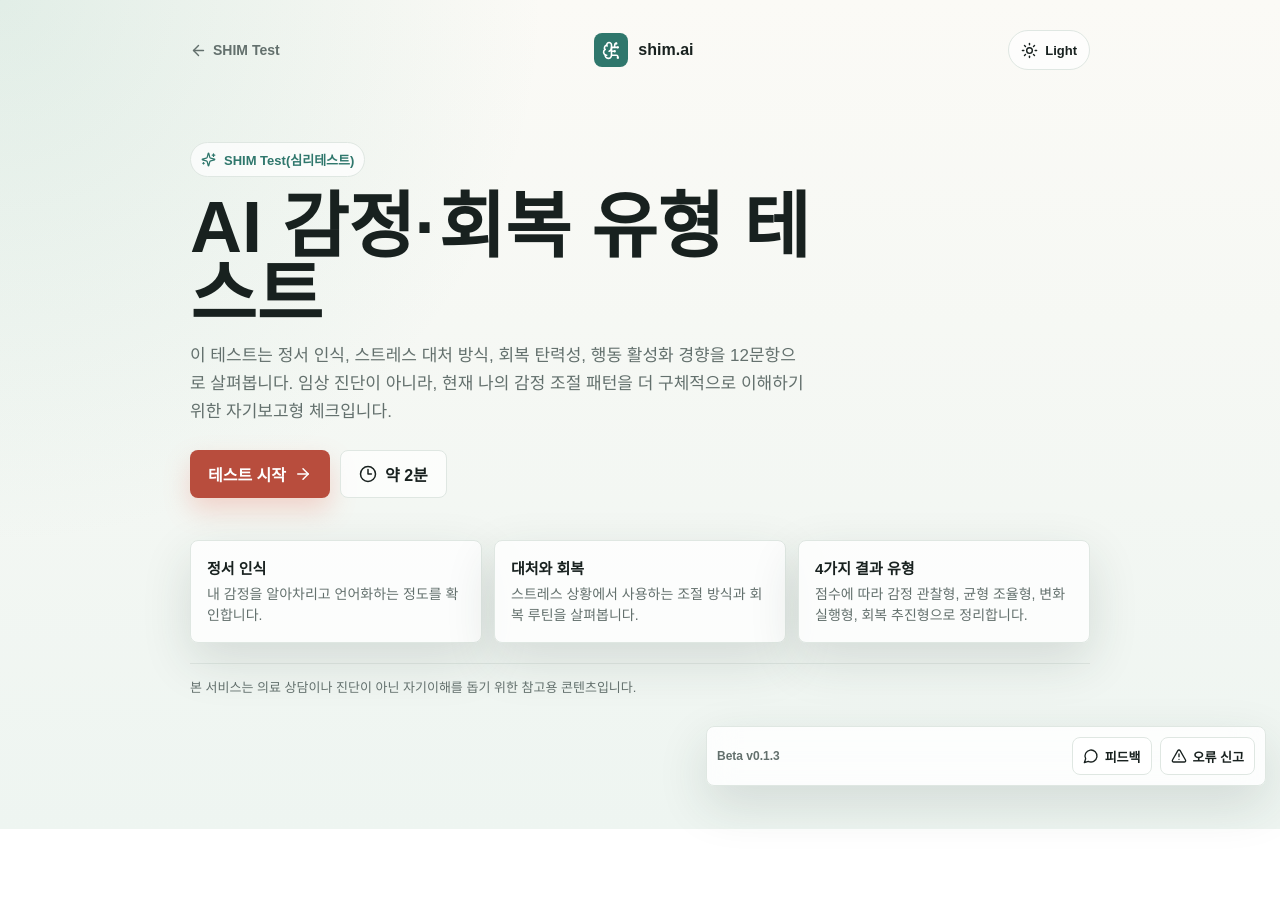
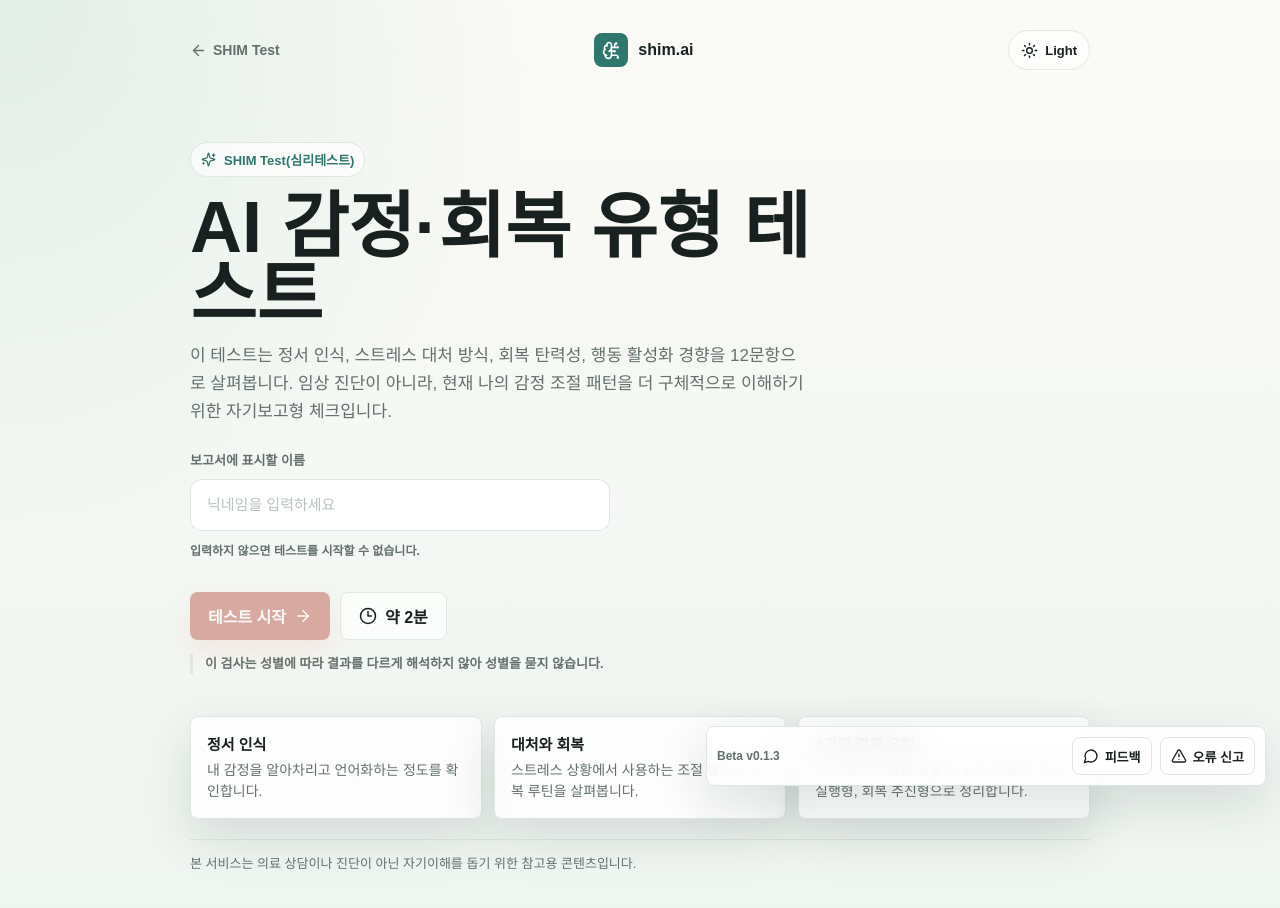
Before and after one commit to sj-dev-99/shim-ai, a Next.js app: page /mind in a window 1280 px wide. Shown: the top 908 px of the page. Before the commit the page ends 829 px from the top, so only its background shows below. Built offline with nearby package versions, Linux system fonts and the light colour scheme.

Commit message:
Require nickname before starting tests

```diff
--- a/components/ComingSoonPage.tsx
+++ b/components/ComingSoonPage.tsx
@@ -6,9 +6,10 @@ import { disclaimer } from "../lib/data";
 type ComingSoonPageProps = {
   title: string;
   description: string;
+  profileRequirement?: string;
 };
 
-export default function ComingSoonPage({ title, description }: ComingSoonPageProps) {
+export default function ComingSoonPage({ title, description, profileRequirement }: ComingSoonPageProps) {
   return (
     <>
       <Head>
@@ -42,6 +43,7 @@ export default function ComingSoonPage({ title, description }: ComingSoonPagePro
             <Clock3 size={18} aria-hidden="true" />
             베타 기간 중 순차적으로 공개할 예정입니다.
           </div>
+          {profileRequirement ? <p className="coming-soon-requirement">오픈 시 {profileRequirement} 후 검사가 시작됩니다.</p> : null}
         </section>
 
         <p className="notice">{disclaimer}</p>
--- /dev/null
+++ b/lib/testProfile.ts
@@ -0,0 +1,43 @@
+export type TestGender = "female" | "male";
+
+export type TestProfile = {
+  nickname: string;
+  gender?: TestGender;
+};
+
+const TEST_PROFILE_KEY = "shim_ai_test_profile";
+
+function isStorageAvailable() {
+  return typeof window !== "undefined" && Boolean(window.localStorage);
+}
+
+export function readTestProfile(): TestProfile | null {
+  if (!isStorageAvailable()) return null;
+
+  try {
+    const raw = window.localStorage.getItem(TEST_PROFILE_KEY);
+    if (!raw) return null;
+
+    const parsed = JSON.parse(raw) as Partial<TestProfile>;
+    if (typeof parsed.nickname !== "string" || !parsed.nickname.trim()) return null;
+
+    return {
+      nickname: parsed.nickname.trim(),
+      gender: parsed.gender === "female" || parsed.gender === "male" ? parsed.gender : undefined
+    };
+  } catch {
+    return null;
+  }
+}
+
+export function saveTestProfile(profile: TestProfile) {
+  if (!isStorageAvailable()) return;
+
+  window.localStorage.setItem(
+    TEST_PROFILE_KEY,
+    JSON.stringify({
+      nickname: profile.nickname.trim(),
+      gender: profile.gender
+    })
+  );
+}
--- a/pages/high-functioning-depression.tsx
+++ b/pages/high-functioning-depression.tsx
@@ -1,5 +1,5 @@
 import ComingSoonPage from "../components/ComingSoonPage";
 
 export default function HighFunctioningDepressionPage() {
-  return <ComingSoonPage description="기능하는 일상 뒤의 소진감 자기점검" title="고지능 우울증 검사" />;
+  return <ComingSoonPage description="기능하는 일상 뒤의 소진감 자기점검" profileRequirement="이름 또는 닉네임 입력" title="고지능 우울증 검사" />;
 }
--- a/pages/ideal-type.tsx
+++ b/pages/ideal-type.tsx
@@ -1,5 +1,5 @@
 import ComingSoonPage from "../components/ComingSoonPage";
 
 export default function IdealTypePage() {
-  return <ComingSoonPage description="끌림의 기준과 관계 가치 분석" title="이상형 분석" />;
+  return <ComingSoonPage description="끌림의 기준과 관계 가치 분석" profileRequirement="이름 또는 닉네임 입력과 성별 선택" title="이상형 분석" />;
 }
--- a/pages/love-type.tsx
+++ b/pages/love-type.tsx
@@ -1,5 +1,5 @@
 import ComingSoonPage from "../components/ComingSoonPage";
 
 export default function LoveTypePage() {
-  return <ComingSoonPage description="연애 패턴과 관계 표현 방식 분석" title="연애유형 분석" />;
+  return <ComingSoonPage description="연애 패턴과 관계 표현 방식 분석" profileRequirement="이름 또는 닉네임 입력과 성별 선택" title="연애유형 분석" />;
 }
--- a/pages/mind.tsx
+++ b/pages/mind.tsx
@@ -1,7 +1,10 @@
 import Head from "next/head";
 import Link from "next/link";
+import { FormEvent, useEffect, useState } from "react";
+import { useRouter } from "next/router";
 import { ArrowLeft, ArrowRight, BrainCircuit, Clock3, Moon, Sparkles, Sun } from "lucide-react";
 import { disclaimer, TEST_CATEGORY, TEST_NAME } from "../lib/data";
+import { readTestProfile, saveTestProfile } from "../lib/testProfile";
 
 type MindPageProps = {
   theme: "light" | "dark";
@@ -9,7 +12,23 @@ type MindPageProps = {
 };
 
 export default function MindPage({ theme, toggleTheme }: MindPageProps) {
+  const router = useRouter();
   const isDark = theme === "dark";
+  const [nickname, setNickname] = useState("");
+  const trimmedNickname = nickname.trim();
+
+  useEffect(() => {
+    const profile = readTestProfile();
+    if (profile?.nickname) setNickname(profile.nickname);
+  }, []);
+
+  function startTest(event: FormEvent<HTMLFormElement>) {
+    event.preventDefault();
+    if (!trimmedNickname) return;
+
+    saveTestProfile({ nickname: trimmedNickname });
+    router.push("/test");
+  }
 
   return (
     <>
@@ -57,16 +76,31 @@ export default function MindPage({ theme, toggleTheme }: MindPageProps) {
               이 테스트는 정서 인식, 스트레스 대처 방식, 회복 탄력성, 행동 활성화 경향을 12문항으로 살펴봅니다.
               임상 진단이 아니라, 현재 나의 감정 조절 패턴을 더 구체적으로 이해하기 위한 자기보고형 체크입니다.
             </p>
-            <div className="actions">
-              <Link href="/test">
-                <a className="primary-button">
+            <form className="test-start-form" onSubmit={startTest}>
+              <label htmlFor="test-nickname">보고서에 표시할 이름</label>
+              <input
+                autoComplete="nickname"
+                id="test-nickname"
+                maxLength={24}
+                onChange={(event) => setNickname(event.target.value)}
+                placeholder="닉네임을 입력하세요"
+                required
+                type="text"
+                value={nickname}
+              />
+              <span>입력하지 않으면 테스트를 시작할 수 없습니다.</span>
+              <div className="actions">
+                <button className="primary-button" disabled={!trimmedNickname} type="submit">
                   테스트 시작
                   <ArrowRight size={18} aria-hidden="true" />
-                </a>
-              </Link>
-              <span className="secondary-button">
-                <Clock3 size={18} aria-hidden="true" /> 약 2분
-              </span>
+                </button>
+                <span className="secondary-button">
+                  <Clock3 size={18} aria-hidden="true" /> 약 2분
+                </span>
+              </div>
+            </form>
+            <div className="test-start-note">
+              이 검사는 성별에 따라 결과를 다르게 해석하지 않아 성별을 묻지 않습니다.
             </div>
           </div>
         </section>
--- a/pages/relationship-test.tsx
+++ b/pages/relationship-test.tsx
@@ -1,5 +1,5 @@
 import ComingSoonPage from "../components/ComingSoonPage";
 
 export default function RelationshipTestPage() {
-  return <ComingSoonPage description="대인관계 거리감과 소통 방식 분석" title="대인관계 분석" />;
+  return <ComingSoonPage description="대인관계 거리감과 소통 방식 분석" profileRequirement="이름 또는 닉네임 입력" title="대인관계 분석" />;
 }
--- a/styles/globals.css
+++ b/styles/globals.css
@@ -474,6 +474,15 @@ input {
   font-weight: 900;
 }
 
+.coming-soon-requirement {
+  max-width: 520px;
+  margin: 0;
+  color: var(--muted);
+  font-size: 14px;
+  font-weight: 800;
+  line-height: 1.55;
+}
+
 .test-card {
   display: grid;
   grid-template-columns: 44px 1fr 24px;
@@ -527,6 +536,22 @@ input {
   border-radius: 8px;
   background: var(--selected-panel);
   color: var(--teal);
+  font-size: 11px;
+  font-weight: 900;
+}
+
+.test-status-row {
+  display: flex;
+  flex-wrap: wrap;
+  gap: 6px;
+}
+
+.test-profile-tag {
+  width: fit-content;
+  padding: 4px 7px;
+  border-radius: 8px;
+  background: rgba(184, 77, 61, 0.1);
+  color: var(--coral);
   font-size: 11px;
   font-weight: 900;
 }
@@ -634,6 +659,21 @@ input {
 
 .question-panel {
   padding: 20px;
+}
+
+.start-required-panel {
+  display: grid;
+  justify-items: start;
+  gap: 14px;
+  margin-top: 34px;
+}
+
+.start-required-panel p {
+  max-width: 560px;
+  margin: 0;
+  color: var(--muted);
+  font-size: 15px;
+  line-height: 1.65;
 }
 
 .question-panel h1 {
@@ -731,6 +771,14 @@ input {
   background: var(--selected-panel);
   color: var(--teal);
   font-size: 13px;
+  font-weight: 900;
+}
+
+.result-owner {
+  display: block;
+  margin-top: 14px;
+  color: var(--coral);
+  font-size: 14px;
   font-weight: 900;
 }
 
@@ -1453,6 +1501,57 @@ input {
   }
 }
 
+.test-start-form {
+  display: grid;
+  max-width: 420px;
+  gap: 10px;
+  margin-top: 24px;
+}
+
+.test-start-form label {
+  color: var(--muted);
+  font-size: 13px;
+  font-weight: 900;
+}
+
+.test-start-form input {
+  width: 100%;
+  min-height: 52px;
+  padding: 0 16px;
+  border: 1px solid var(--line);
+  border-radius: 12px;
+  background: var(--panel);
+  color: var(--ink);
+  font-size: 15px;
+  outline: none;
+}
+
+.test-start-form input:focus {
+  border-color: var(--teal-strong);
+  box-shadow: 0 0 0 3px rgba(111, 183, 162, 0.18);
+}
+
+.test-start-form input::placeholder {
+  color: #b8c2c0;
+}
+
+.test-start-form > span {
+  color: var(--muted);
+  font-size: 12px;
+  font-weight: 800;
+}
+
+.test-start-note {
+  max-width: 480px;
+  margin-top: 14px;
+  padding-left: 12px;
+  border-left: 3px solid var(--line);
+  color: var(--muted);
+  font-size: 13px;
+  font-weight: 800;
+  line-height: 1.55;
+}
+
 @media (min-width: 720px) {
   .page-shell {
     padding: 28px 30px 118px;
```
Also changed, not shown: pages/result.tsx (+8 -1 lines), pages/shim-test.tsx (+9 -1 lines), pages/test.tsx (+68 -2 lines).
